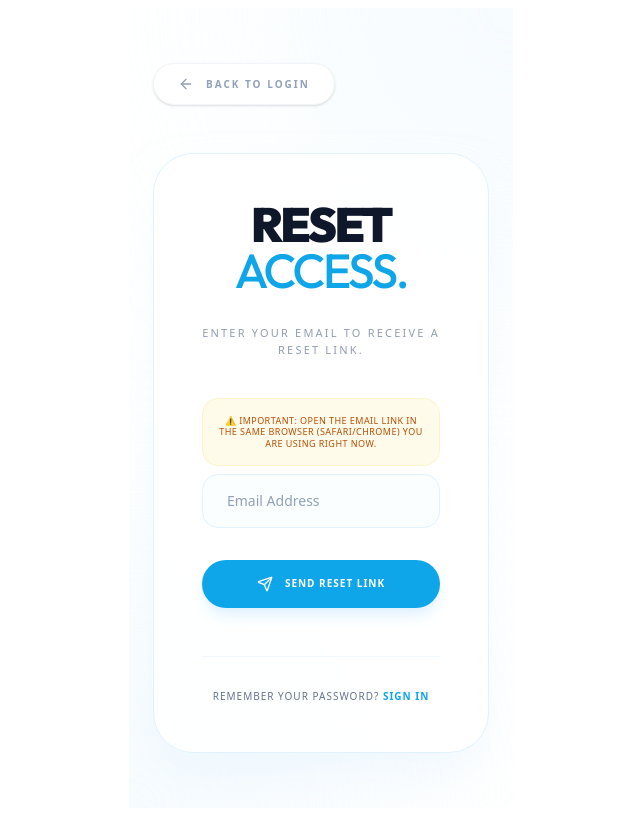
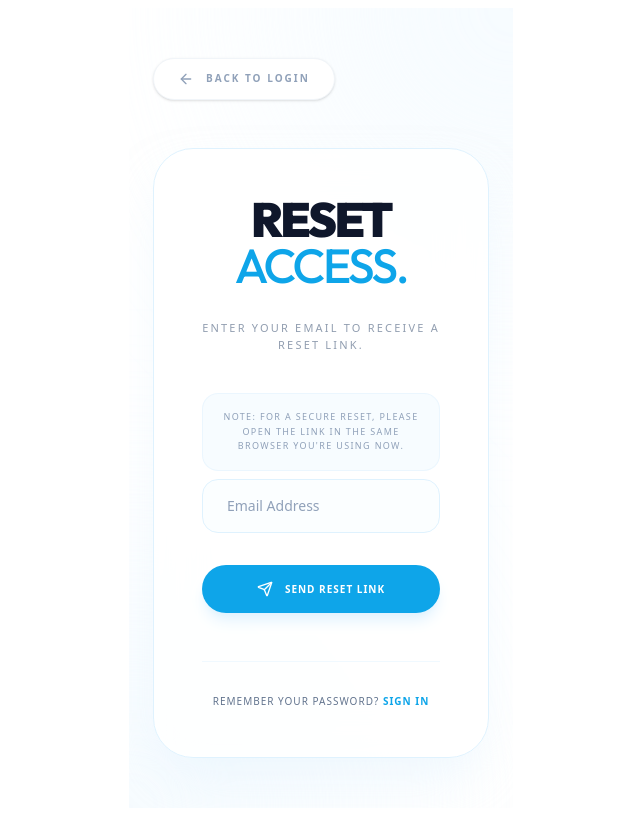
Before and after one commit to SEBRAHEIM/workly2, a Next.js app: page /forgot-password in a window 1280 px wide. Shown: the whole page, without its empty margins (319-959 px from the left). Built offline with nearby package versions, Linux system fonts and the light colour scheme.

Commit message:
style: refine forgot password warning to be more professional

```diff
--- a/app/(auth)/forgot-password/page.tsx
+++ b/app/(auth)/forgot-password/page.tsx
@@ -39,9 +39,9 @@ export default function ForgotPassword() {
                     </div>
 
                     <form action={formAction} className="flex flex-col space-y-4">
-                        <div className="bg-amber-50 border border-amber-100 rounded-2xl p-4 mb-2">
-                            <p className="text-amber-700 text-[9px] font-black uppercase tracking-wider leading-tight text-center">
-                                ⚠️ IMPORTANT: Open the email link in the SAME browser (Safari/Chrome) you are using right now.
+                        <div className="bg-sky-50/50 border border-sky-100/50 rounded-2xl p-4 mb-2 text-center">
+                            <p className="text-slate-400 text-[9px] font-black uppercase tracking-[0.15em] leading-relaxed">
+                                Note: for a secure reset, please open the link in the same browser you're using now.
                             </p>
                         </div>
                         <div>
```
